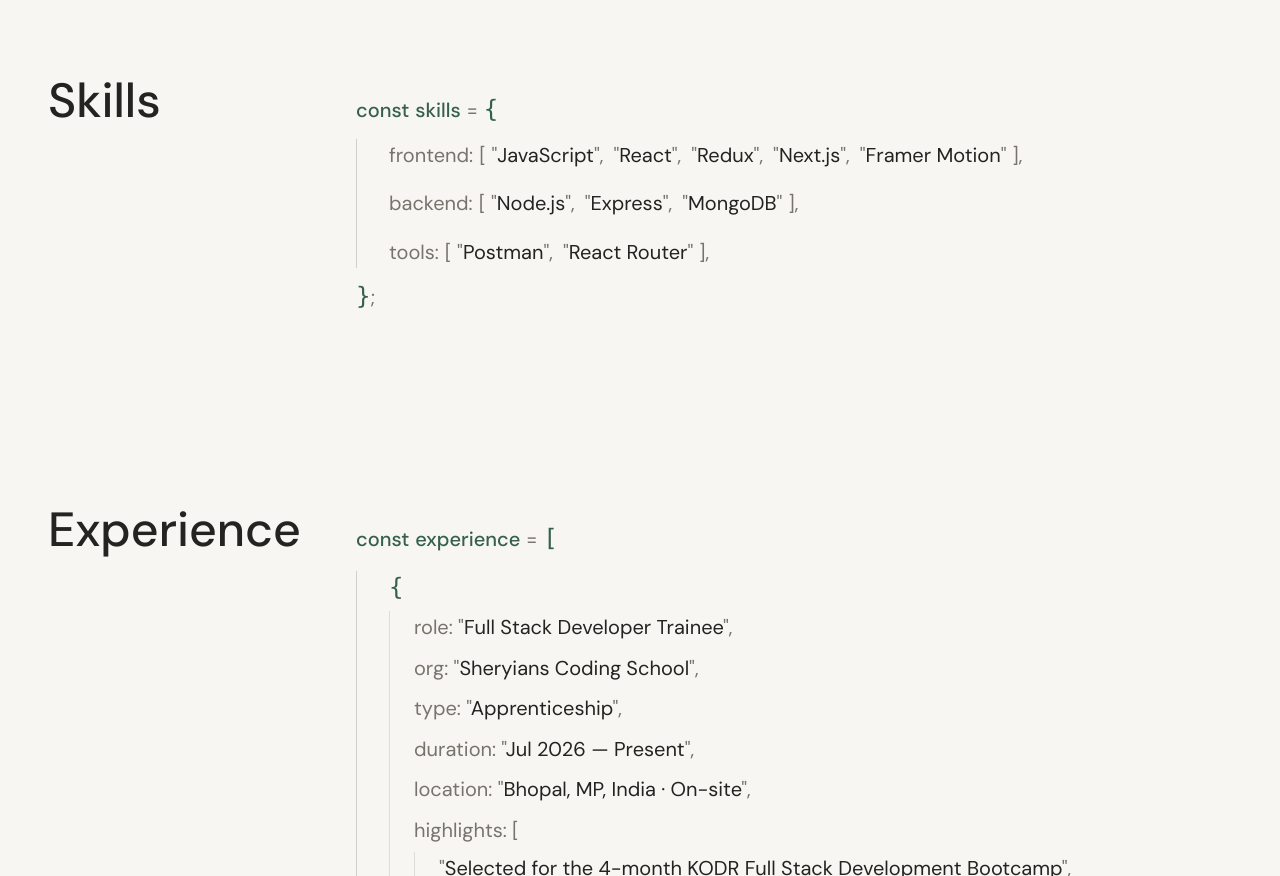
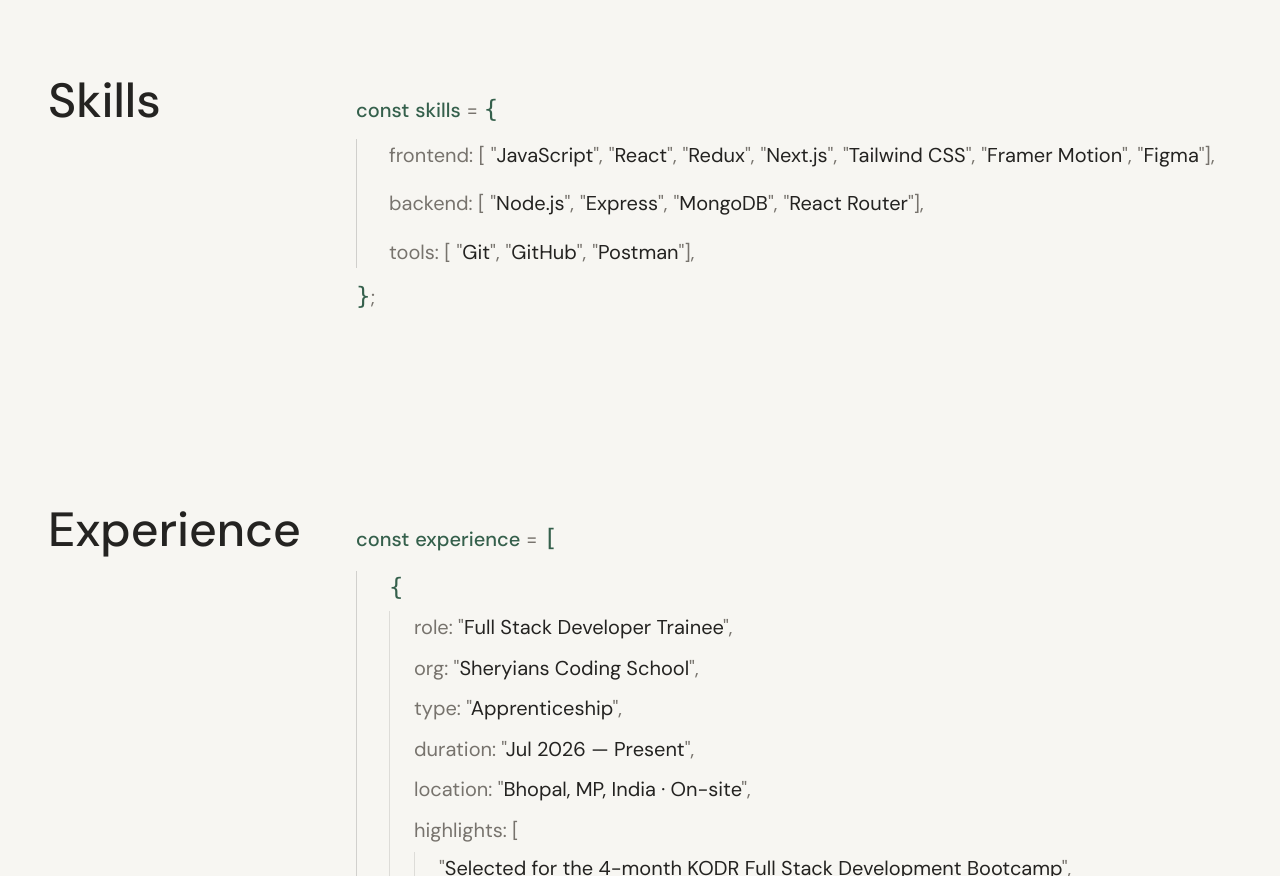
Before and after one commit to sid-1506/Portfolio-project, a React (Vite) app: page / in a window 1280 px wide. Shown: the part 820-1696 px from the top of the page. Built offline with nearby package versions, Linux system fonts and the light colour scheme; no server answers.

Commit message:
Update skills and fix closing bracket wrapping in Skills section

```diff
--- a/src/components/Skills.jsx
+++ b/src/components/Skills.jsx
@@ -3,15 +3,15 @@ import { motion } from 'framer-motion'
 const skillCategories = [
   {
     key: 'frontend',
-    items: ['JavaScript', 'React', 'Redux', 'Next.js', 'Framer Motion'],
+    items: ['JavaScript', 'React', 'Redux', 'Next.js', 'Tailwind CSS', 'Framer Motion', 'Figma'],
   },
   {
     key: 'backend',
-    items: ['Node.js', 'Express', 'MongoDB'],
+    items: ['Node.js', 'Express', 'MongoDB', 'React Router'],
   },
   {
     key: 'tools',
-    items: ['Postman', 'React Router'],
+    items: ['Git', 'GitHub', 'Postman'],
   },
 ]
 
@@ -57,17 +57,23 @@ export default function Skills() {
                     transition={{ duration: 0.8, ease: [0.16, 1, 0.3, 1] }}
                     className="flex flex-wrap items-baseline gap-x-1.5 gap-y-1"
                   >
-                    <span className="text-[#77736D]">{category.key}:</span>{' '}
-                    <span className="text-[#77736D]">[</span>
-                    {category.items.map((item, idx, arr) => (
-                      <span key={item} className="inline-flex items-baseline">
-                        <span className="text-[#77736D]">&quot;</span>
-                        <span className="text-[#242321]">{item}</span>
-                        <span className="text-[#77736D]">&quot;</span>
-                        {idx < arr.length - 1 && <span className="text-[#77736D] mr-1">,</span>}
-                      </span>
-                    ))}
-                    <span className="text-[#77736D]">],</span>
+                    <span className="text-[#77736D] whitespace-nowrap">{category.key}: [</span>
+                    {category.items.map((item, idx, arr) => {
+                      const isLast = idx === arr.length - 1
+                      return (
+                        <span key={item} className="inline-flex items-baseline whitespace-nowrap">
+                          <span className="text-[#77736D]">&quot;</span>
+                          <span className="text-[#242321]">{item}</span>
+                          <span className="text-[#77736D]">&quot;</span>
+                          {isLast ? (
+                            <span className="text-[#77736D]">],</span>
+                          ) : (
+                            <span className="text-[#77736D]">,</span>
+                          )}
+                        </span>
+                      )
+                    })}
+                    {category.items.length === 0 && <span className="text-[#77736D]">],</span>}
                   </motion.div>
                 ))}
               </div>
```
